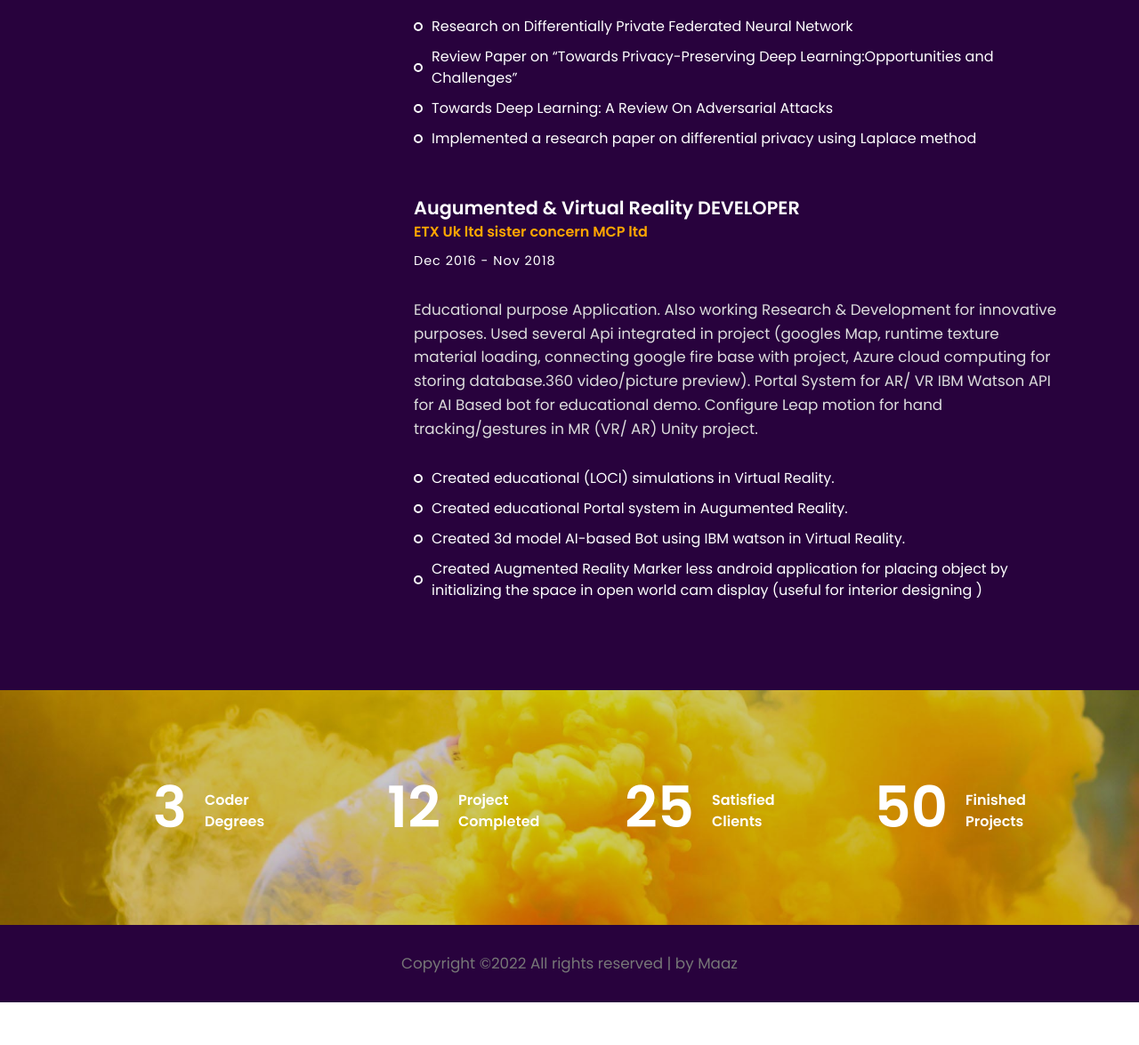
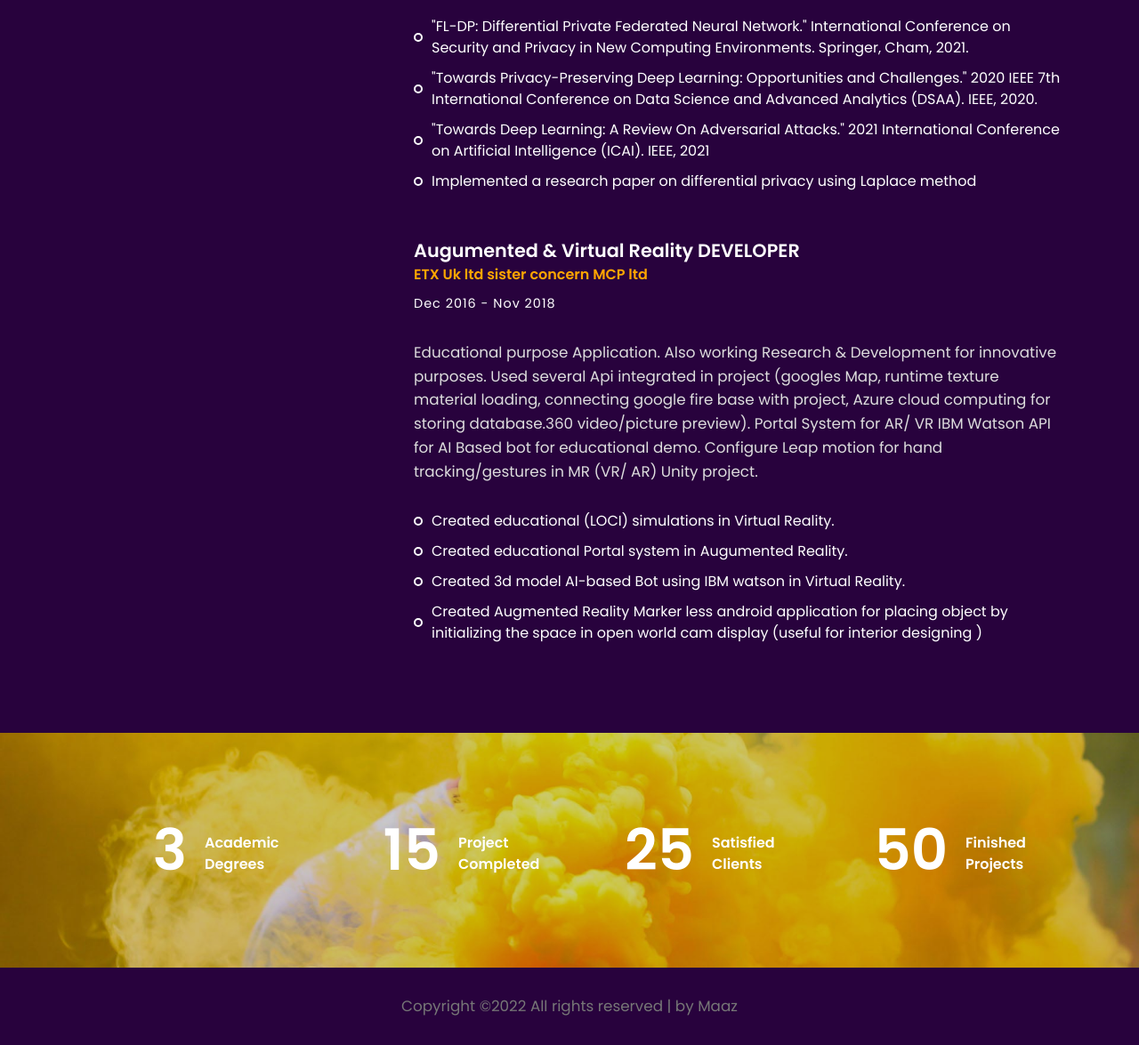
Before and after one commit to maazirfan/me, a plain HTML site: page index.html in a window 1280 px wide. Shown: the part 2180-3355 px from the top of the page at 89% size. Before the commit the page ends 3307 px from the top, so only its background shows below. Drawn offline with Linux system fonts and the light colour scheme; files whose address does not match are found by name.

Commit message:
Update index.html

```diff
--- a/index.html
+++ b/index.html
@@ -202,9 +202,9 @@
 						The challenges come with the lack of effective tools and approaches for securing the large datasets. Our lab is working on Privacy-Preserving techniques
 						using deep learning
 							<ul class="list margin-b-30">
-							<li>Research on Differentially Private Federated Neural Network </li>
-							<li>Review Paper on “Towards Privacy-Preserving Deep Learning:Opportunities and Challenges”</li>
-							<li>Towards Deep Learning: A Review On Adversarial Attacks</li>
+							<li>"FL-DP: Differential Private Federated Neural Network." International Conference on Security and Privacy in New Computing Environments. Springer, Cham, 2021.</li>
+							<li>"Towards Privacy-Preserving Deep Learning: Opportunities and Challenges." 2020 IEEE 7th International Conference on Data Science and Advanced Analytics (DSAA). IEEE, 2020.</li>
+							<li>"Towards Deep Learning: A Review On Adversarial Attacks." 2021 International Conference on Artificial Intelligence (ICAI). IEEE, 2021</li>
 							<li>Implemented a research paper on differential privacy using Laplace method</li>
 						</ul>
  </p>
@@ -247,13 +247,13 @@
 				<div class="col-sm-6 col-md-6 col-lg-3">
 					<div class="counter margin-b-30">
 						<h1 class="title"><b><span class="counter-value" data-duration="400" data-count="3">0</span></b></h1>
-						<h5 class="desc"><b>Coder Degrees</b></h5>
+						<h5 class="desc"><b>Academic Degrees</b></h5>
 					</div><!-- counter -->
 				</div><!-- col-md-3-->
 
 				<div class="col-sm-6 col-md-6 col-lg-3">
 					<div class="counter margin-b-30">
-						<h1 class="title"><b><span class="counter-value" data-duration="1400" data-count="12">0</span></b></h1>
+						<h1 class="title"><b><span class="counter-value" data-duration="1400" data-count="15">0</span></b></h1>
 						<h5 class="desc"><b>Project Completed</b></h5>
 					</div><!-- counter -->
 				</div><!-- col-md-3-->
```
